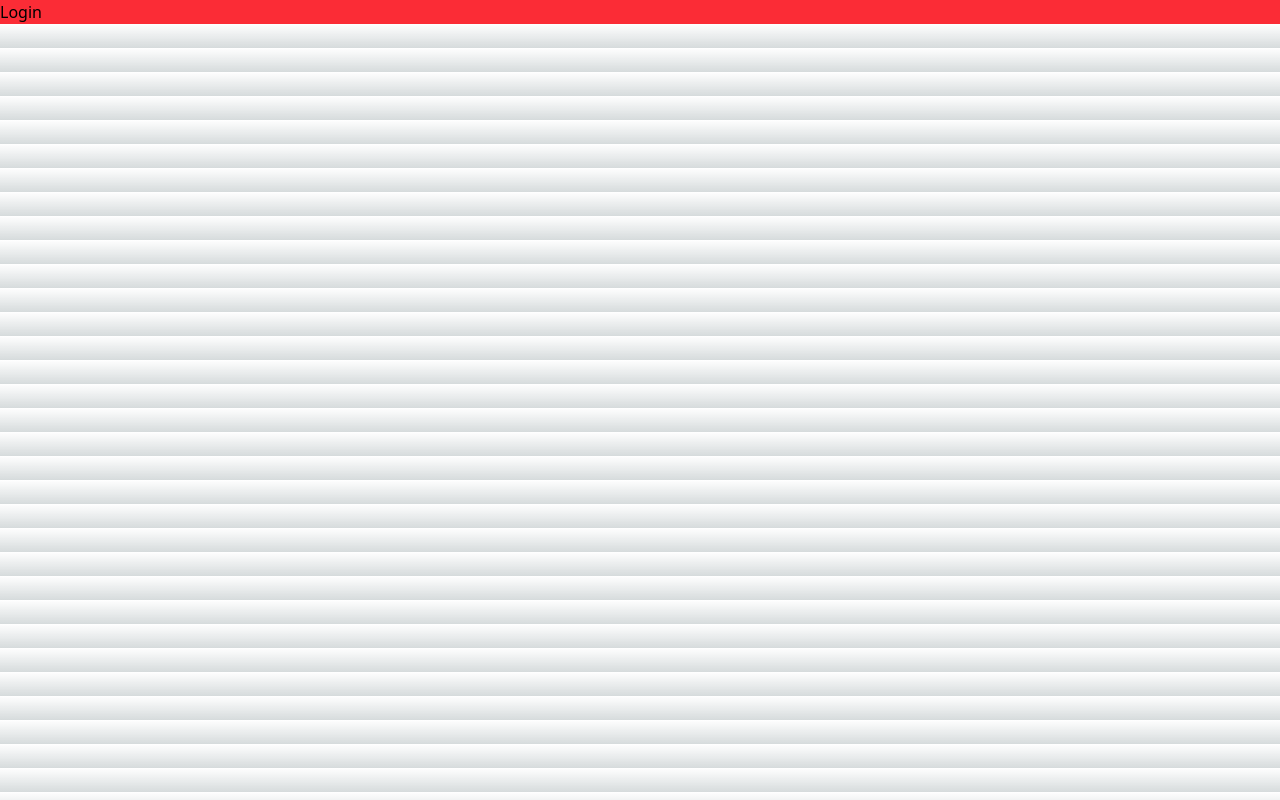
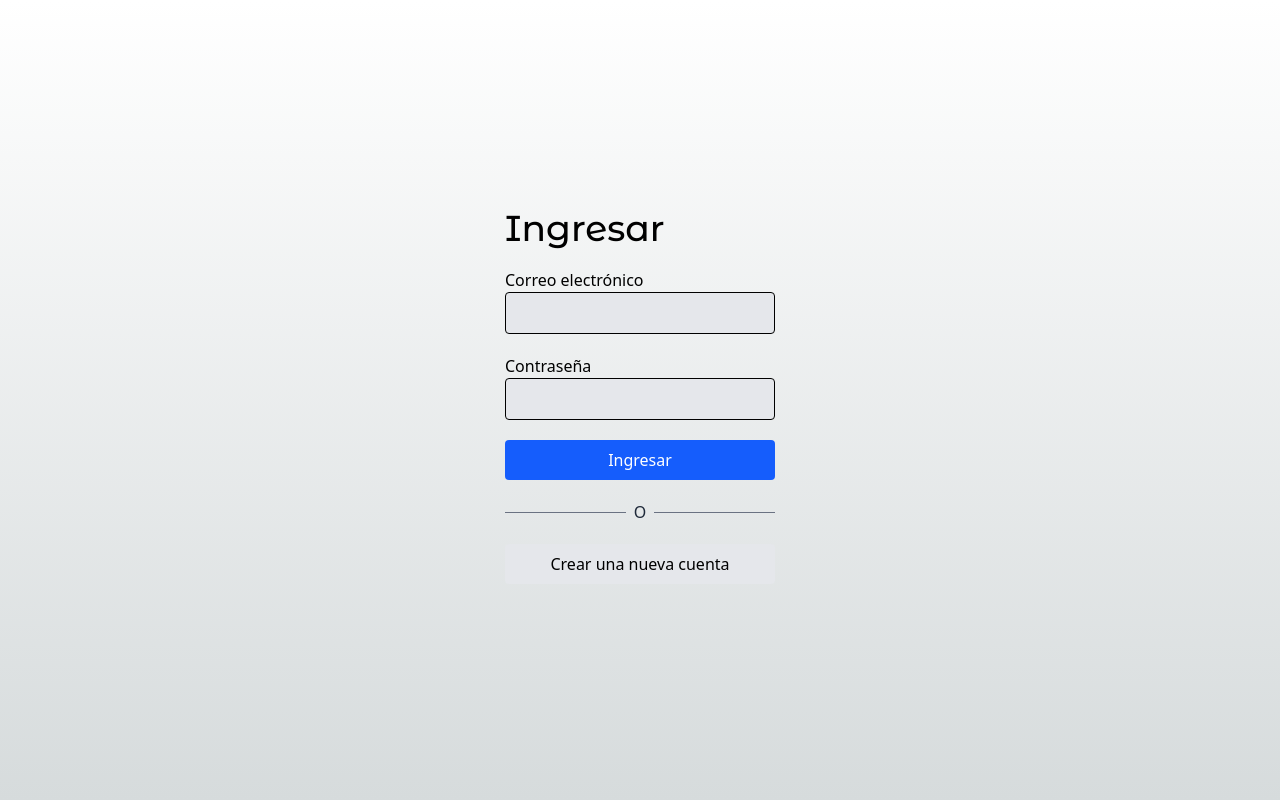
Before and after one commit to branddoon/shop-app-course, a Next.js app: page /auth/login in a window 1280 px wide. Built offline with nearby package versions, Linux system fonts and the light colour scheme.

Commit message:
Feat: login & new account

```diff
--- a/app/auth/layout.tsx
+++ b/app/auth/layout.tsx
@@ -5,8 +5,10 @@
  children: React.ReactNode;
 }) {
   return (
-    <main className="main-h-screen bg-red-500">
+    <main className="flex justify-center">
+      <div className="w-full sm:w-[350px] px-10">
         {children}
+      </div>
     </main>
   );
 }
--- a/app/auth/login/page.tsx
+++ b/app/auth/login/page.tsx
@@ -1,9 +1,47 @@
-import Image from "next/image";
 
-export default function Login() {
+import { titleFont } from '@/app/layout';
+import Link from 'next/link';
+
+export default function () {
   return (
-    <div className="">
-      <h1>Login</h1>
-    </div>
+    <main className="flex flex-col min-h-screen pt-32 sm:pt-52">
+
+      <h1 className={ `${ titleFont.className } text-4xl mb-5` }>Ingresar</h1>
+
+      <div className="flex flex-col">
+
+        <label htmlFor="email">Correo electrónico</label>
+        <input
+          className="px-5 py-2 border bg-gray-200 rounded mb-5"
+          type="email" />
+
+
+        <label htmlFor="email">Contraseña</label>
+        <input
+          className="px-5 py-2 border bg-gray-200 rounded mb-5"
+          type="email" />
+
+        <button
+
+          className="btn-primary">
+          Ingresar
+        </button>
+
+
+        {/* divisor l ine */ }
+        <div className="flex items-center my-5">
+          <div className="flex-1 border-t border-gray-500"></div>
+          <div className="px-2 text-gray-800">O</div>
+          <div className="flex-1 border-t border-gray-500"></div>
+        </div>
+
+        <Link
+          href="/auth/new-account"
+          className="btn-secondary text-center">
+          Crear una nueva cuenta
+        </Link>
+
+      </div>
+    </main>
   );
 }
--- a/app/auth/new-account/page.tsx
+++ b/app/auth/new-account/page.tsx
@@ -1,9 +1,52 @@
-import Image from "next/image";
 
-export default function NewAccount() {
+import { titleFont } from '@/app/layout';
+import Link from 'next/link';
+
+export default function () {
   return (
-    <div className="">
-      <h1>New account</h1>
-    </div>
+    <main className="flex flex-col min-h-screen pt-32 sm:pt-52">
+
+      <h1 className={ `${ titleFont.className } text-4xl mb-5` }>Registrar</h1>
+
+      <div className="flex flex-col">
+
+        <label htmlFor="email">Nombre completo</label>
+        <input
+          className="px-5 py-2 border bg-gray-200 rounded mb-5"
+          type="text" />
+
+        <label htmlFor="email">Email</label>
+        <input
+          className="px-5 py-2 border bg-gray-200 rounded mb-5"
+          type="email" />
+
+
+        <label htmlFor="email">Contraseña</label>
+        <input
+          className="px-5 py-2 border bg-gray-200 rounded mb-5"
+          type="email" />
+
+        <button
+
+          className="btn-primary">
+          Nueva cuenta
+        </button>
+
+
+        {/* divisor l ine */ }
+        <div className="flex items-center my-5">
+          <div className="flex-1 border-t border-gray-500"></div>
+          <div className="px-2 text-gray-800">O</div>
+          <div className="flex-1 border-t border-gray-500"></div>
+        </div>
+
+        <Link
+          href="/auth/login"
+          className="btn-secondary text-center">
+          Login
+        </Link>
+
+      </div>
+    </main>
   );
 }
```
